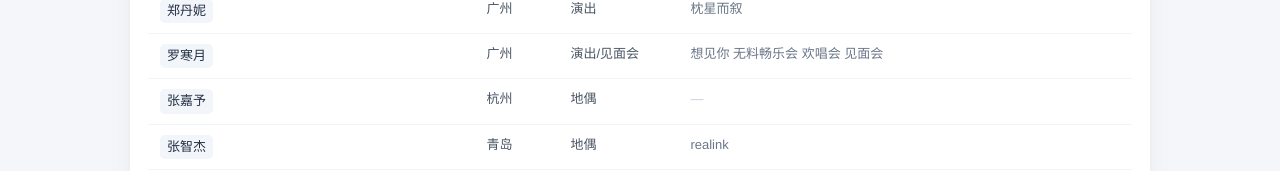
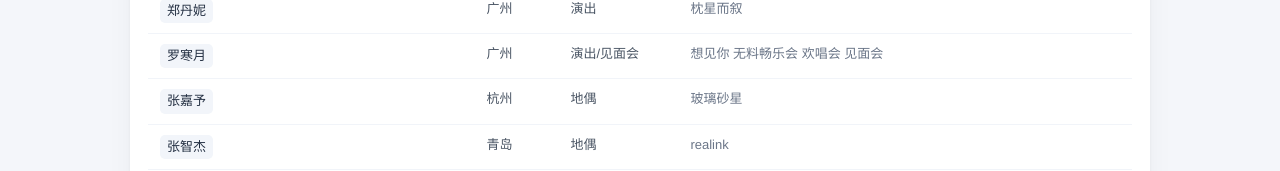
Before and after one commit to oldlizao/xingcheng-list, a plain HTML site: page index.html in a window 1280 px wide. Shown: the part 781-952 px from the top of the page. Drawn offline with Linux system fonts and the light colour scheme.

Commit message:
Update index.html

```diff
--- a/index.html
+++ b/index.html
@@ -312,11 +312,11 @@ const eventList = [
   {date:"2026-11-21", artist:"陈盼", city:"上海", activity:"地偶", remark:"采梦"},
   {date:"2026-11-21", artist:"唐莉佳", city:"成都", activity:"演出", remark:"聆一场疯的雨 嘉宾:刘力菲 梁乔 梁娇"},
   {date:"2026-11-21", artist:"张智杰", city:"青岛", activity:"地偶", remark:"realink"},
-  {date:"2026-11-21", artist:"张嘉予", city:"杭州", activity:"地偶", remark:"/"},
+  {date:"2026-11-21", artist:"张嘉予", city:"杭州", activity:"地偶", remark:"玻璃砂星"},
   {date:"2026-11-21", artist:"王露皎", city:"成都", activity:"地偶", remark:"idolzoo"},
   {date:"2026-11-21", artist:"江雨航 曲晨语", city:"上海", activity:"地偶", remark:"星迹starry"},
   {date:"2026-11-21", artist:"易嘉爱", city:"长沙", activity:"驻唱", remark:"/"},
-  {date:"2026-11-22", artist:"张嘉予", city:"武汉", activity:"地偶", remark:"/"},
+  {date:"2026-11-22", artist:"张嘉予", city:"武汉", activity:"地偶", remark:"玻璃砂星"},
   {date:"2026-11-22", artist:"许杨玉琢", city:"北京", activity:"见面会", remark:"茧cocoon"},
   {date:"2026-11-22", artist:"王露皎", city:"成都", activity:"地偶", remark:"idolzoo"},
   {date:"2026-11-22", artist:"赵粤", city:"北京", activity:"音乐剧/舞台剧", remark:"开心麻花甄嬛传 午场"},
@@ -361,7 +361,7 @@ const eventList = [
   {date:"2026-12-26", artist:"王露皎", city:"北京", activity:"地偶", remark:"idolzoo"},
   {date:"2026-12-26", artist:"刘力菲 韩家乐", city:"中国台湾", activity:"见面会", remark:"雪落之前 助演：梁娇 梁乔"},
   {date:"2026-12-26", artist:"王允宸", city:"苏州", activity:"音乐剧/舞台剧", remark:"四大美女"},
-  {date:"2026-12-26", artist:"赵天杨", city:"上海", activity:"生日会", remark:"/"},
+  {date:"2026-12-26", artist:"赵天杨", city:"上海", activity:"生日会", remark:"嘉宾：田姝丽"},
   {date:"2026-12-31", artist:"周诗雨", city:"苏州", activity:"演出", remark:"跨年"},
   {date:"2026-12-31", artist:"吴羽霏", city:"广州", activity:"演出", remark:"跨年"},
   {date:"2027-01-02", artist:"张昕", city:"杭州", activity:"演出", remark:"/"},
```
